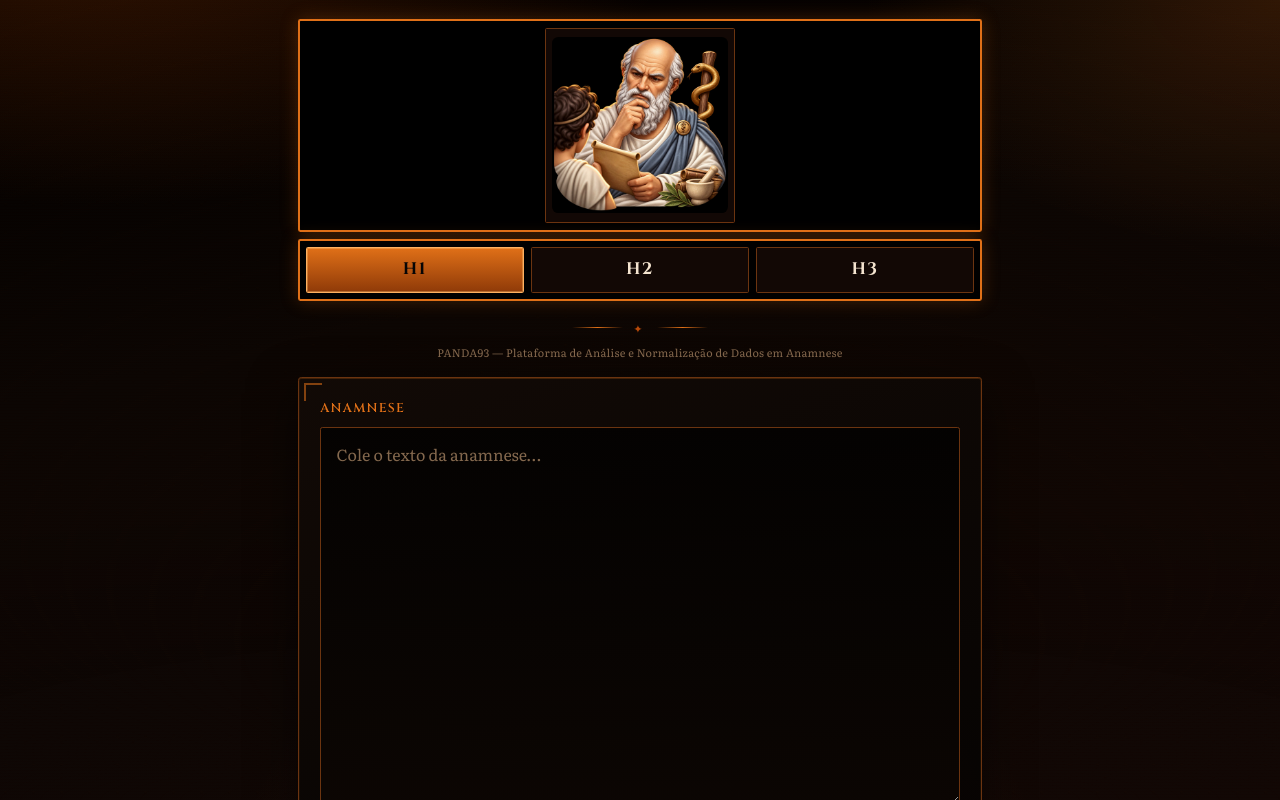
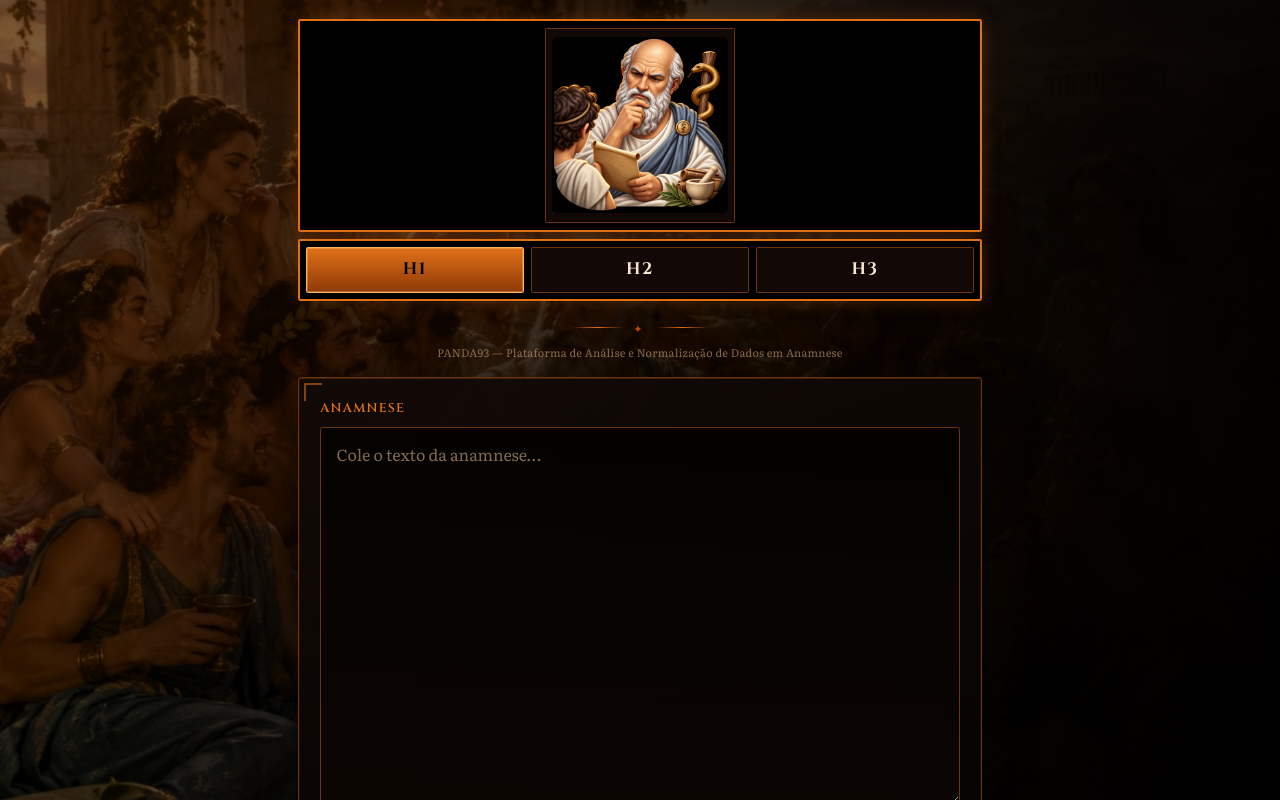
Before and after one commit to higorfco/bittr-co, a Next.js app: page / in a window 1280 px wide. Shown: the top 800 px of the page. Built offline with nearby package versions, Linux system fonts and the light colour scheme.

Commit message:
Add blended symposium artwork as left-weighted page background.
Layer the classical scene behind a dark veil so UI panels stay readable while the left side carries the visual atmosphere.

Co-authored-by: Cursor <cursoragent@cursor.com>

```diff
--- a/src/app/globals.css
+++ b/src/app/globals.css
@@ -42,10 +42,34 @@ body {
   color: var(--foreground);
   background-color: #000000;
   background-image:
+    linear-gradient(
+      105deg,
+      rgba(0, 0, 0, 0.42) 0%,
+      rgba(0, 0, 0, 0.72) 42%,
+      rgba(5, 3, 2, 0.92) 72%,
+      #000000 100%
+    ),
     radial-gradient(ellipse 1000px 520px at 8% -12%, var(--glow), transparent 58%),
     radial-gradient(ellipse 800px 480px at 100% 0%, var(--glow-gold), transparent 52%),
     radial-gradient(ellipse 700px 500px at 50% 110%, rgba(194, 78, 22, 0.14), transparent 58%),
+    url("/bg-symposium.png"),
     linear-gradient(168deg, #000000 0%, #0a0604 38%, #120805 100%);
+  background-repeat: no-repeat;
+  background-size:
+    auto,
+    auto,
+    auto,
+    auto,
+    cover,
+    auto;
+  background-position:
+    center,
+    center,
+    center,
+    center,
+    left center,
+    center;
+  background-attachment: fixed;
   font-family: var(--font-body), Georgia, serif;
 }
 
@@ -56,7 +80,7 @@ body::before {
   position: fixed;
   inset: 0;
   z-index: 0;
-  opacity: 0.11;
+  opacity: 0.1;
   background-image:
     repeating-linear-gradient(
       0deg,
@@ -76,14 +100,15 @@ body::after {
   position: fixed;
   inset: 0;
   z-index: 0;
-  opacity: 0.09;
+  opacity: 0.55;
   background:
-    radial-gradient(ellipse 120% 40% at 50% 100%, transparent 40%, rgba(184, 74, 10, 0.2) 100%),
-    repeating-radial-gradient(
-      ellipse 180% 28% at 50% 100%,
-      transparent 0 18px,
-      rgba(224, 112, 24, 0.07) 19px 20px
-    );
+    linear-gradient(
+      90deg,
+      rgba(0, 0, 0, 0.18) 0%,
+      rgba(0, 0, 0, 0.55) 48%,
+      rgba(0, 0, 0, 0.88) 100%
+    ),
+    radial-gradient(ellipse 120% 40% at 50% 100%, transparent 40%, rgba(184, 74, 10, 0.2) 100%);
 }
 
 .app-shell {
```
Also changed, not shown: public/bg-symposium.png (added).
